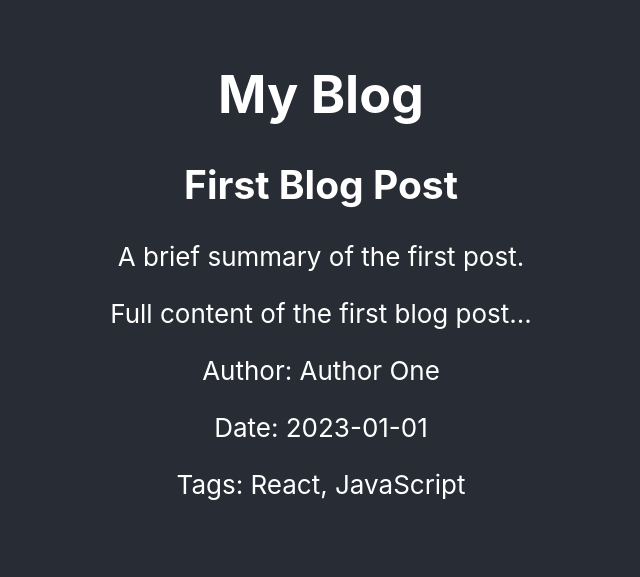
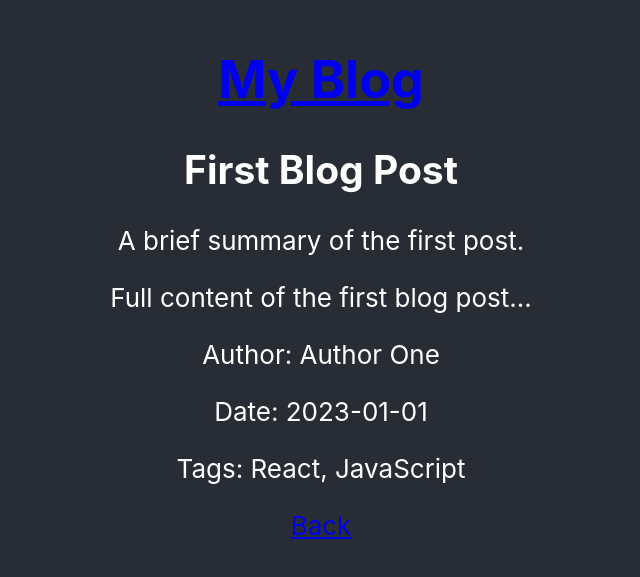
Before and after one commit to 10-4-pursuit/03-24-nested-dynamic-routes, a React (Create React App) app: page /blog/1 in a window 1280 px wide. Shown: the part 123-700 px from the top of the page, without its empty margins (319-959 px from the left). Built offline with nearby package versions, Linux system fonts and the light colour scheme.

Commit message:
finished exercise

```diff
--- a/src/Blog.js
+++ b/src/Blog.js
@@ -1,13 +1,13 @@
 import React from "react";
 import PostList from "./PostList";
 import PostDetails from './PostDetails';
-import { Route, Routes } from 'react-router-dom';
+import { Route, Routes, Link } from 'react-router-dom';
 
 
 const Blog = () => {
     return (
       <div>
-        <h1>My Blog</h1>
+        <Link to="/blog"><h1>My Blog</h1></Link>
             <Routes>
                 <Route path="/blog" element={<PostList />} />
 
--- a/src/PostDetails.js
+++ b/src/PostDetails.js
@@ -1,5 +1,5 @@
 import React from "react";
-import { useParams } from 'react-router-dom';
+import { useParams, Link } from 'react-router-dom';
 import blogData from './data/blog.json';
 
 const PostDetails = () => {
@@ -14,7 +14,11 @@ const PostDetails = () => {
         <p>Author: {post.author}</p>
         <p>Date: {post.date}</p>
         <p>Tags: {post.tags.join(', ')}</p>
+        <footer>
+                <Link to="/">Back</Link>
+            </footer>
       </div>
+
     );
   };
 
```
